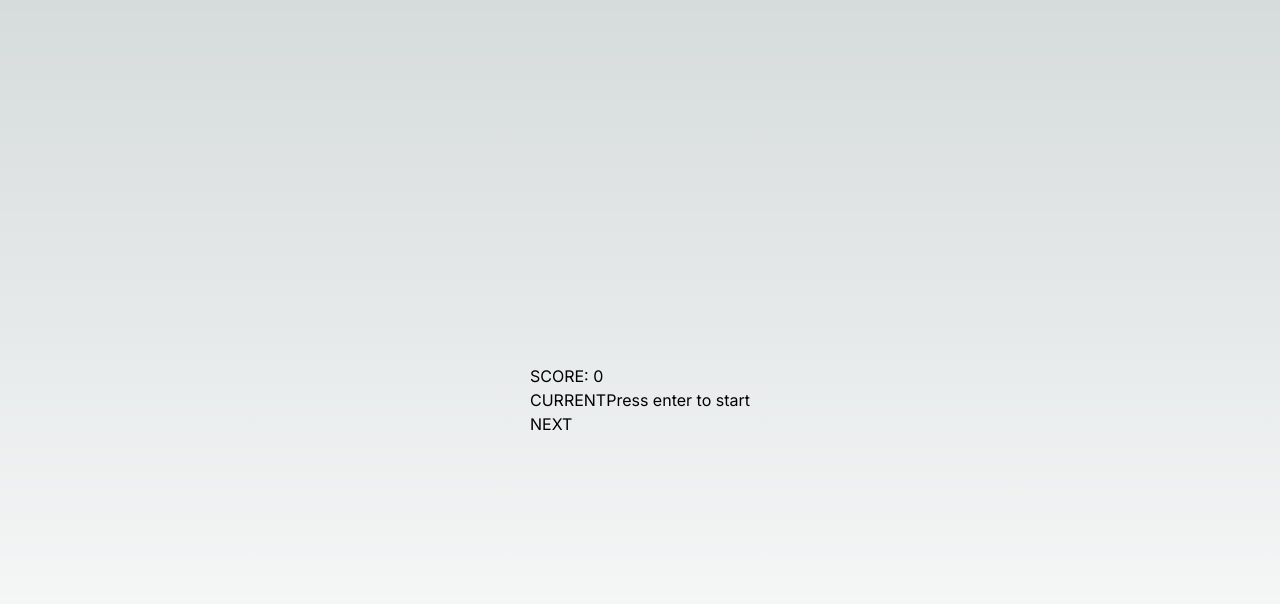
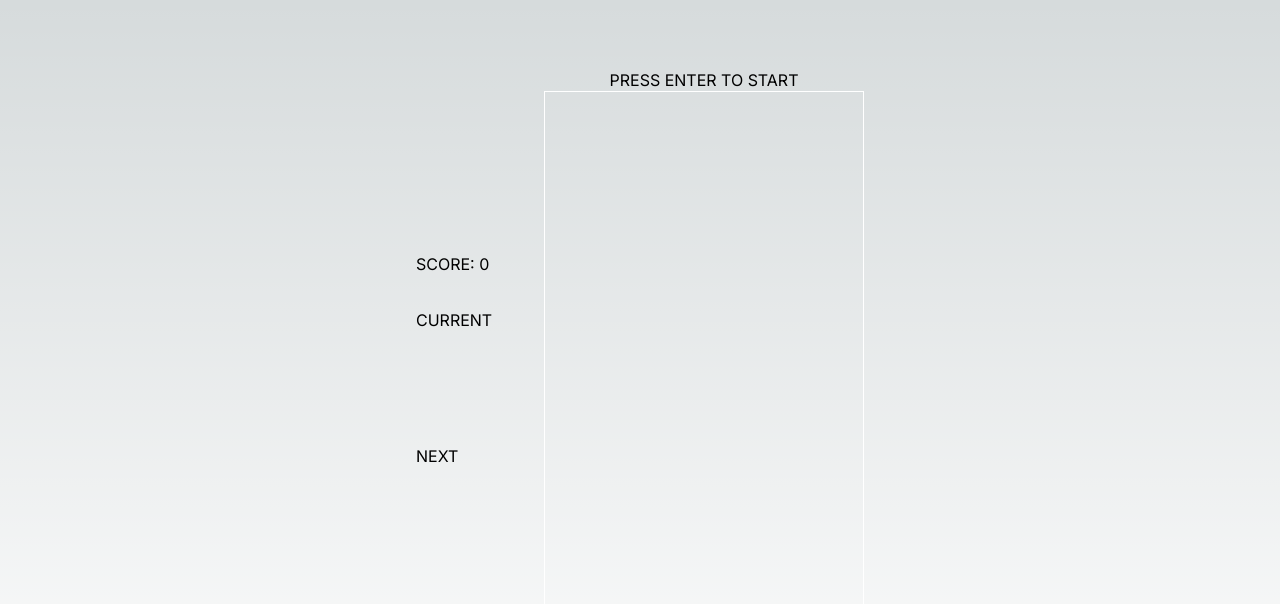
Before and after one commit to ivanquirino/blockpuzzle, a Next.js app: page / in a window 1280 px wide. Shown: the top 604 px of the page. Built offline with nearby package versions, Linux system fonts and the light colour scheme.

Commit message:
fix tailwind

```diff
--- a/package.json
+++ b/package.json
@@ -1,5 +1,5 @@
 {
-  "name": "portfolio",
+  "name": "blockpuzzle",
   "version": "0.1.0",
   "private": true,
   "scripts": {
--- a/src/app/layout.tsx
+++ b/src/app/layout.tsx
@@ -6,7 +6,7 @@ const inter = Inter({ subsets: ['latin'] })
 
 export const metadata: Metadata = {
   title: 'Block Puzzle Game',
-  description: 'A Block Puzzle game for educational purposes',
+  description: 'A block puzzle game for educational purposes',
 }
 
 export default function RootLayout({
--- a/src/app/page.tsx
+++ b/src/app/page.tsx
@@ -1,6 +1,3 @@
-import Image from 'next/image'
-
-import { Metadata } from "next";
 import GameClient from "#/blockpuzzle/components/GameClient";
 
 function Page() {
--- a/tailwind.config.ts
+++ b/tailwind.config.ts
@@ -5,6 +5,7 @@ const config: Config = {
     './src/pages/**/*.{js,ts,jsx,tsx,mdx}',
     './src/components/**/*.{js,ts,jsx,tsx,mdx}',
     './src/app/**/*.{js,ts,jsx,tsx,mdx}',
+    './src/blockpuzzle/**/*.{js,ts,jsx,tsx,mdx}'
   ],
   theme: {
     extend: {
```
Also changed, not shown: 1 other file (tests, documents, lock files or other folders).
